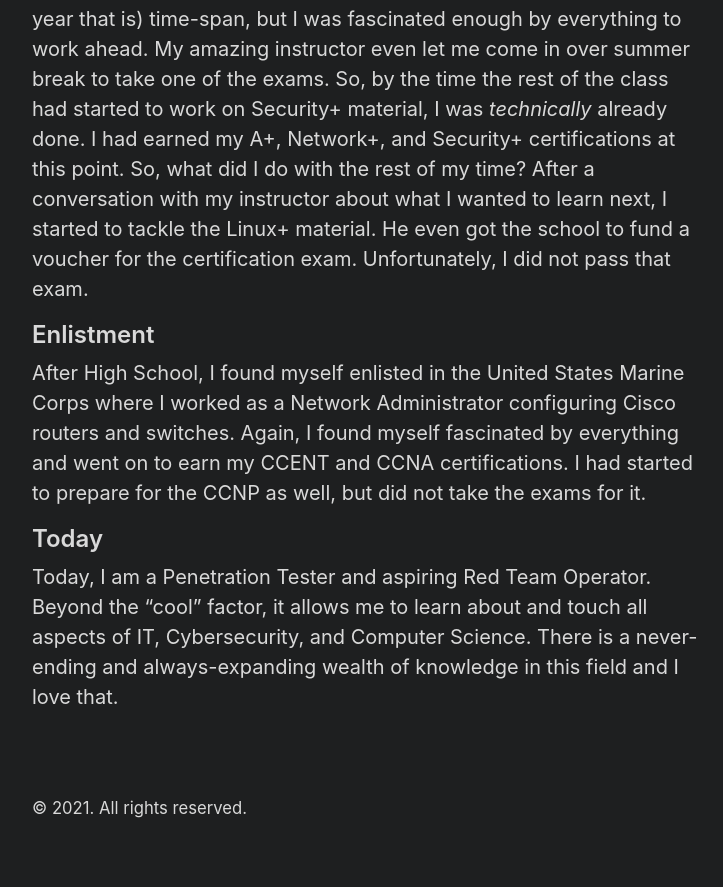
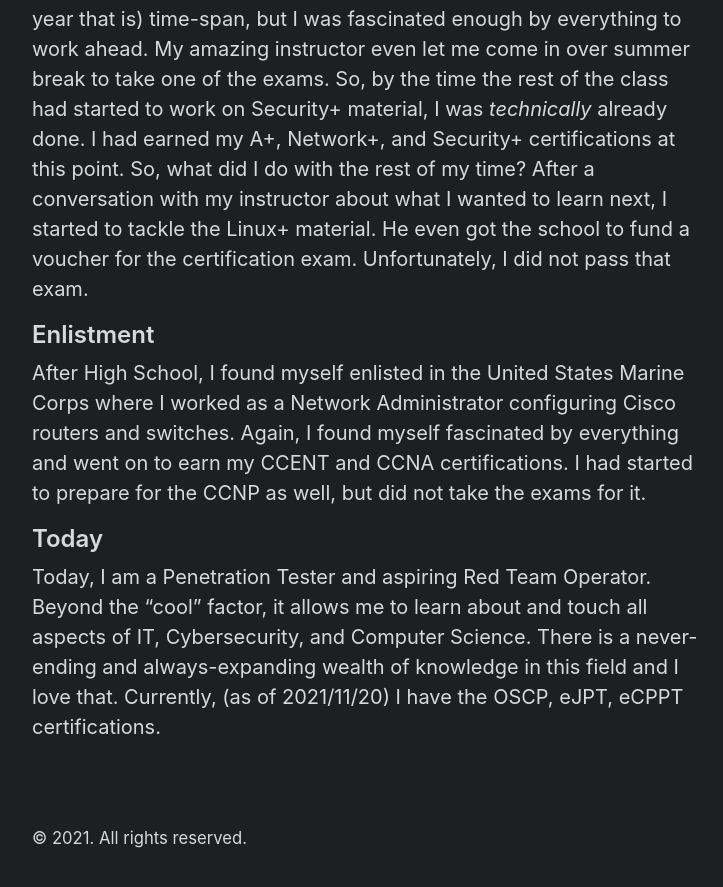
Before and after one commit to RePRGM/rePRGM.github.io, a Jekyll site: the page built from about.md, in a window 1280 px wide and 900 px high, scrolled down 1397 px. Shown: the top 887 px of the window, without its empty margins (272-995 px from the left). Built offline with Jekyll 4.4.1, drawn with Linux system fonts in a browser that asks for light colours.

Commit message:
Update about.md

```diff
--- a/about.md
+++ b/about.md
@@ -30,4 +30,4 @@ After High School, I found myself enlisted in the United States Marine Corps whe
 
 ## Today
 
-Today, I am a Penetration Tester and aspiring Red Team Operator. Beyond the "cool" factor, it allows me to learn about and touch all aspects of IT, Cybersecurity, and Computer Science. There is a never-ending and always-expanding wealth of knowledge in this field and I love that.
+Today, I am a Penetration Tester and aspiring Red Team Operator. Beyond the "cool" factor, it allows me to learn about and touch all aspects of IT, Cybersecurity, and Computer Science. There is a never-ending and always-expanding wealth of knowledge in this field and I love that. Currently, (as of 2021/11/20) I have the OSCP, eJPT, eCPPT certifications.
```
